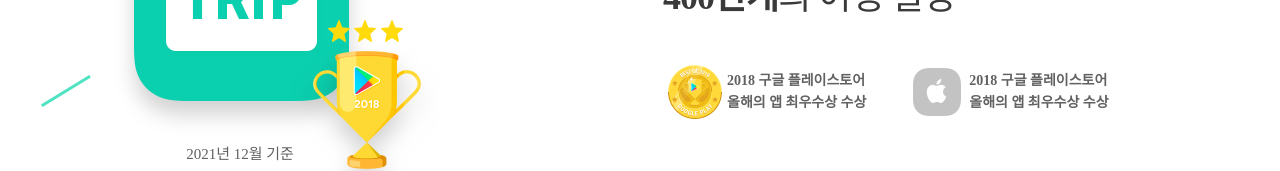
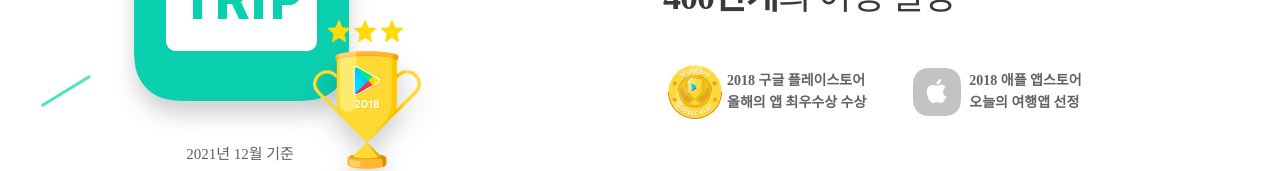
Before and after one commit to profitGyu/tripe-front-assginment, a React (Create React App) app: page / in a window 1280 px wide. Shown: the part 283-454 px from the top of the page. Built offline with nearby package versions, Linux system fonts and the light colour scheme.

Commit message:
feat: text 모델 분류

```diff
--- a/src/components/AwardItem/index.tsx
+++ b/src/components/AwardItem/index.tsx
@@ -1,19 +1,19 @@
 import { Award, AwardImg, AwardText } from './awardItem.styled'
 
 interface Props {
-  text1: string
-  text2: string
+  upperText: string
+  downText: string
   img: string
 }
 
-const AwardItem = ({ img, text1, text2 }: Props) => {
+const AwardItem = ({ img, upperText, downText }: Props) => {
   return (
     <Award>
       <AwardImg src={img} />
       <AwardText>
-        {text1}
+        {upperText}
         <br />
-        {text2}
+        {downText}
       </AwardText>
     </Award>
   )
--- a/src/routes/outcomePage/index.tsx
+++ b/src/routes/outcomePage/index.tsx
@@ -1,6 +1,6 @@
-import { PlayStore2Image, Apple4Image } from '../../assets/images/index'
 import AwardItem from '../../components/AwardItem'
 import MetricItem from '../../components/MetricItem'
+import { AWARD_LIST, METRIC_LIST } from '../../v-model/outcome'
 
 import {
   Container,
@@ -14,21 +14,24 @@ const OutcomePage = () => {
     <Container>
       <ContentLogo>2021년 12월 기준</ContentLogo>
       <MetricsContainer>
-        <MetricItem count={700} unit="만명" info="의 여행자" />
-        <MetricItem count={100} unit="만개" info="의 여행 리뷰" />
-        <MetricItem count={400} unit="만개" info="의 여행 일정" />
+        {METRIC_LIST.map((item) => (
+          <MetricItem
+            count={item.count}
+            unit={item.unit}
+            info={item.info}
+            key={item.key}
+          />
+        ))}
       </MetricsContainer>
       <AwardsContainer>
-        <AwardItem
-          img={PlayStore2Image}
-          text1="2018 구글 플레이스토어"
-          text2="올해의 앱 최우수상 수상"
-        />
-        <AwardItem
-          img={Apple4Image}
-          text1="2018 구글 플레이스토어"
-          text2="올해의 앱 최우수상 수상"
-        />
+        {AWARD_LIST.map((item) => (
+          <AwardItem
+            img={item.src}
+            upperText={item.upper}
+            downText={item.down}
+            key={item.key}
+          />
+        ))}
       </AwardsContainer>
     </Container>
   )
--- /dev/null
+++ b/src/v-model/outcome.ts
@@ -0,0 +1,39 @@
+import { PlayStore2Image, Apple4Image } from '../assets/images/index'
+
+const METRIC_LIST = [
+  {
+    count: 700,
+    unit: '만명',
+    info: '의 여행자',
+    key: 'metric_one',
+  },
+  {
+    count: 100,
+    unit: '만개',
+    info: '의 여행 리뷰',
+    key: 'metric_two',
+  },
+  {
+    count: 400,
+    unit: '만개',
+    info: '의 여행 일정',
+    key: 'metric_three',
+  },
+]
+
+const AWARD_LIST = [
+  {
+    src: PlayStore2Image,
+    upper: '2018 구글 플레이스토어',
+    down: '올해의 앱 최우수상 수상',
+    key: 'award_one',
+  },
+  {
+    src: Apple4Image,
+    upper: '2018 애플 앱스토어',
+    down: '오늘의 여행앱 선정',
+    key: 'award_two',
+  },
+]
+
+export { METRIC_LIST, AWARD_LIST }
```
